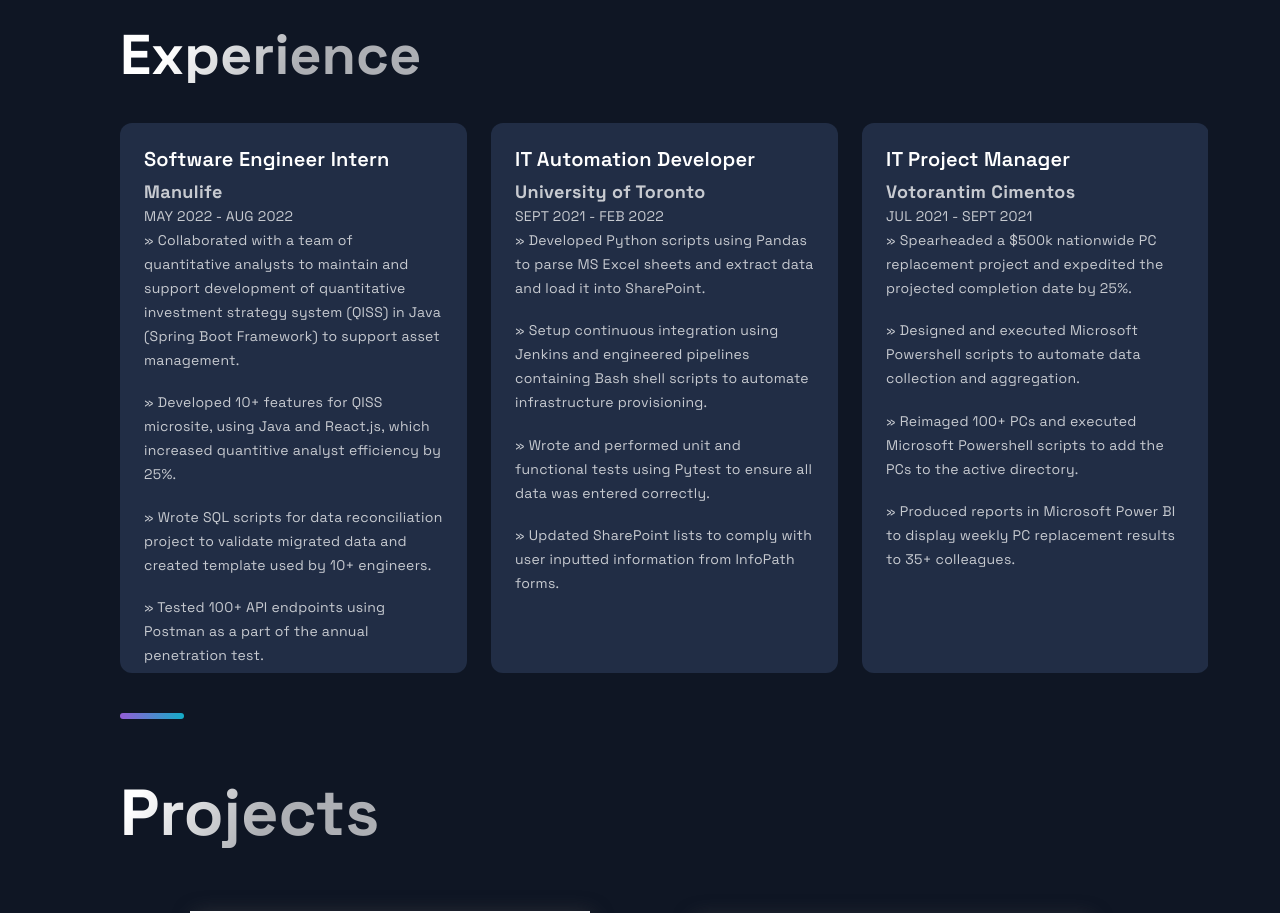
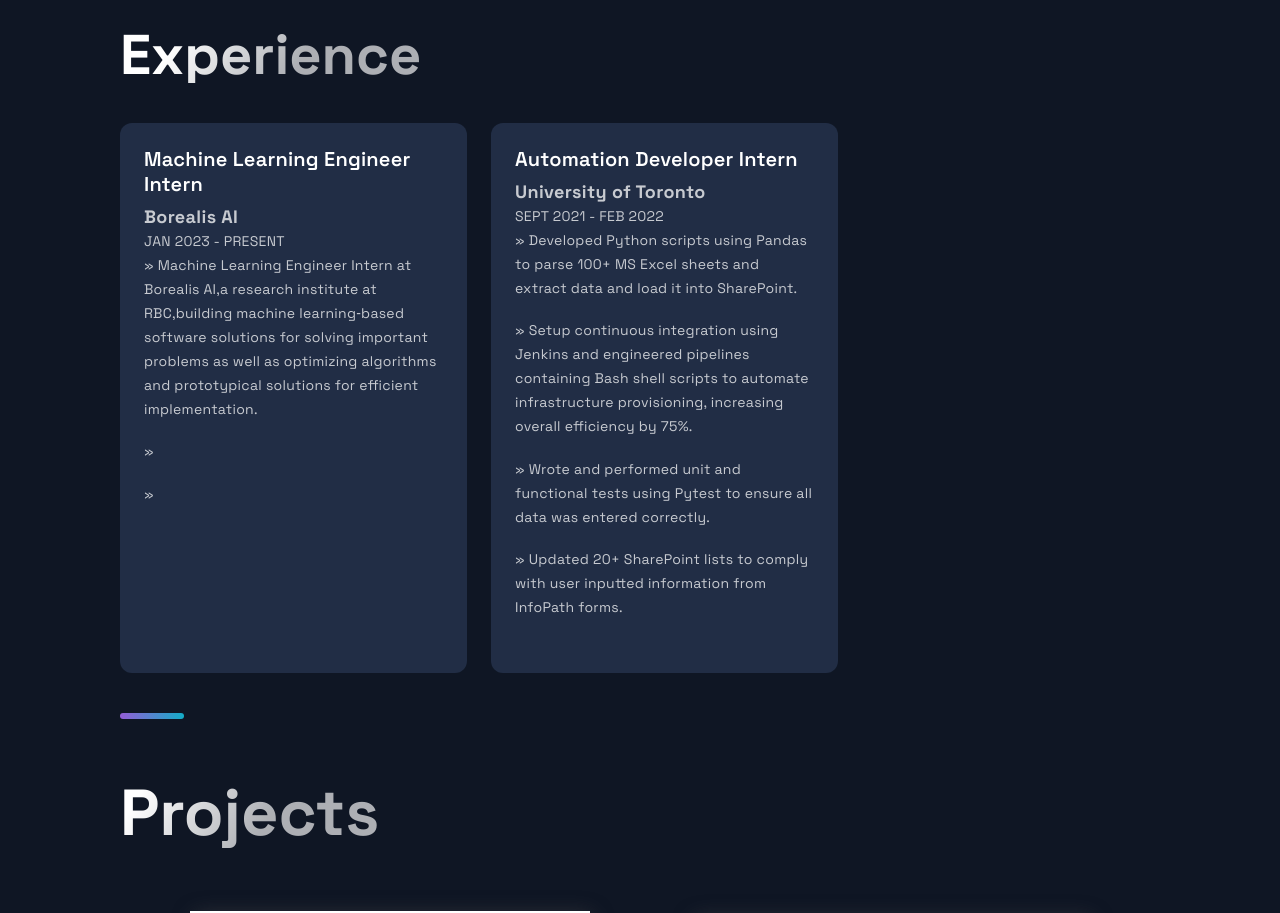
Before and after one commit to pritheeroy/portfolio_website-prithee, a Next.js app: page / in a window 1280 px wide. Shown: the part 1480-2393 px from the top of the page. Built offline with nearby package versions, Linux system fonts and the light colour scheme.

Commit message:
updated experience

```diff
--- a/src/components/Experience/Experience.js
+++ b/src/components/Experience/Experience.js
@@ -1,12 +1,32 @@
-import React from 'react';
+import React from "react";
 
-import { Section, SectionDivider, SectionTitle } from '../../styles/GlobalComponents';
-import { Box, Boxes, BoxNum, BoxText, BoxText2 } from './ExperienceStyles';
+import {
+  Section,
+  SectionDivider,
+  SectionTitle,
+} from "../../styles/GlobalComponents";
+import { Box, Boxes, BoxNum, BoxText, BoxText2 } from "./ExperienceStyles";
 
 const data = [
-  { role: 'Software Engineer Intern', employer: 'Manulife', date: 'MAY 2022 - AUG 2022', description: ["Collaborated with a team of quantitative analysts to maintain and support development of quantitative investment strategy system (QISS) in Java (Spring Boot Framework) to support asset management.", "Developed 10+ features for QISS microsite, using Java and React.js, which increased quantitive analyst efficiency by 25%.", "Wrote SQL scripts for data reconciliation project to validate migrated data and created template used by 10+ engineers.", "» Tested 100+ API endpoints using Postman as a part of the annual penetration test.", "» Authored technical documentation to streamline on-boarding process, increasing productivity by 30% on average."]},
-  { role: 'IT Automation Developer', employer: 'University of Toronto', date: 'SEPT 2021 - FEB 2022', description: ["Developed Python scripts using Pandas to parse MS Excel sheets and extract data and load it into SharePoint.", " Setup continuous integration using Jenkins and engineered pipelines containing Bash shell scripts to automate infrastructure provisioning.", "Wrote and performed unit and functional tests using Pytest to ensure all data was entered correctly.", "» Updated SharePoint lists to comply with user inputted information from InfoPath forms."]},
-  { role: 'IT Project Manager', employer: 'Votorantim Cimentos', date: 'JUL 2021 - SEPT 2021', description: ["Spearheaded a $500k nationwide PC replacement project and expedited the projected completion date by 25%.", "Designed and executed Microsoft Powershell scripts to automate data collection and aggregation.", "Reimaged 100+ PCs and executed Microsoft Powershell scripts to add the PCs to the active directory.", "» Produced reports in Microsoft Power BI to display weekly PC replacement results to 35+ colleagues."]}
+  {
+    role: "Machine Learning Engineer Intern",
+    employer: "Borealis AI",
+    date: "JAN 2023 - PRESENT",
+    description: [
+      "Machine Learning Engineer Intern at Borealis AI,a research institute at RBC,building machine learning‐based software solutions for solving important problems as well as optimizing algorithms and prototypical solutions for efficient implementation.",
+    ],
+  },
+  {
+    role: "Automation Developer Intern",
+    employer: "University of Toronto",
+    date: "SEPT 2021 - FEB 2022",
+    description: [
+      "Developed Python scripts using Pandas to parse 100+ MS Excel sheets and extract data and load it into SharePoint.",
+      " Setup continuous integration using Jenkins and engineered pipelines containing Bash shell scripts to automate infrastructure provisioning, increasing overall efficiency by 75%.",
+      "Wrote and performed unit and functional tests using Pytest to ensure all data was entered correctly.",
+      "» Updated 20+ SharePoint lists to comply with user inputted information from InfoPath forms.",
+    ],
+  },
 ];
 
 const Experience = () => (
@@ -17,19 +37,21 @@ const Experience = () => (
       {data.map((card, index) => (
         <Box key={index}>
           <BoxNum>{`${card.role}`}</BoxNum>
-          <BoxText><b>{card.employer}</b></BoxText>
+          <BoxText>
+            <b>{card.employer}</b>
+          </BoxText>
           <BoxText2>{card.date}</BoxText2>
           <BoxText2>» {card.description[0]}</BoxText2>
-          <br/>
+          <br />
           <BoxText2>» {card.description[1]}</BoxText2>
-          <br/>
+          <br />
           <BoxText2>» {card.description[2]}</BoxText2>
-          <br/>
+          <br />
           <BoxText2>{card.description[3]}</BoxText2>
         </Box>
       ))}
     </Boxes>
-    <SectionDivider/>
+    <SectionDivider />
   </Section>
 );
 
```
